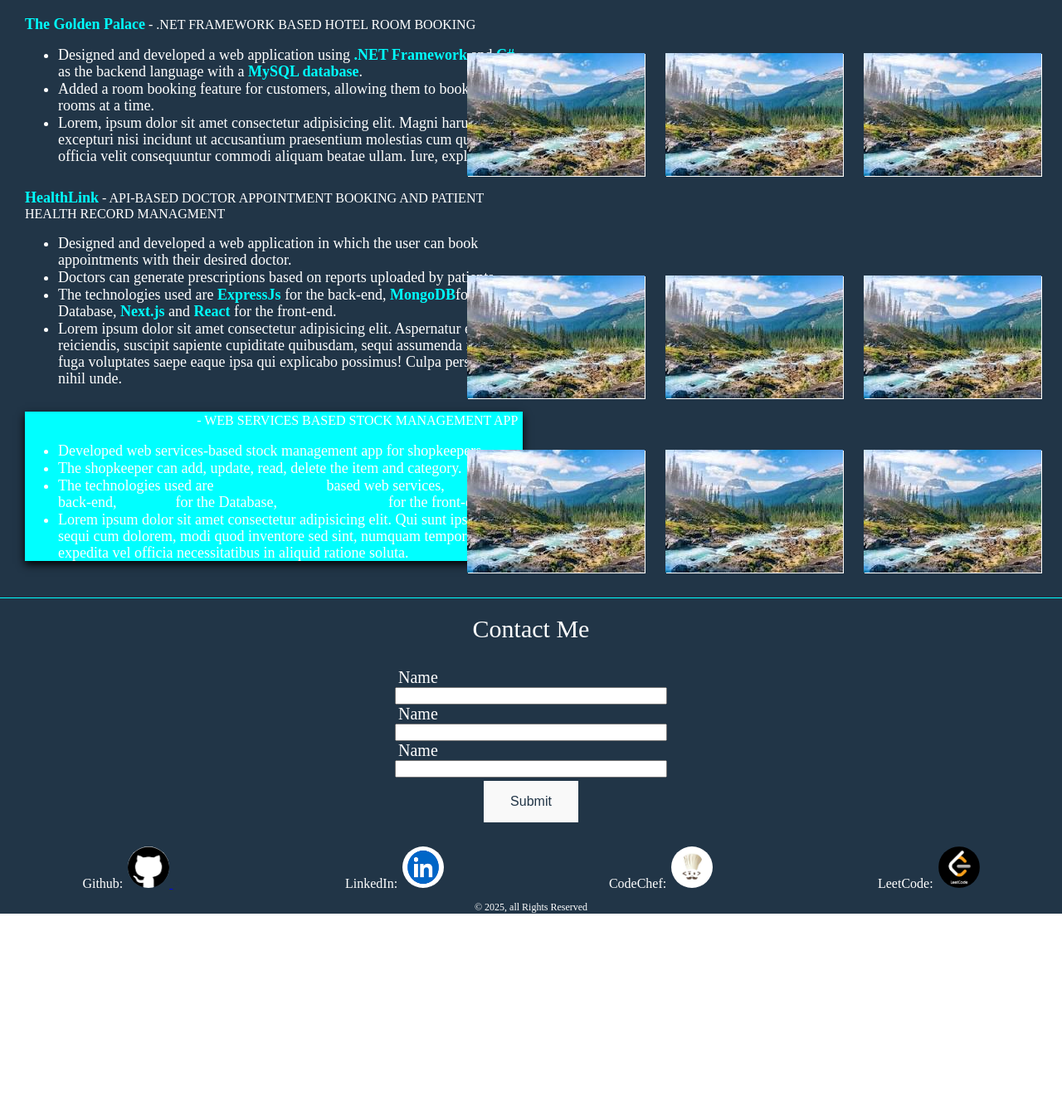
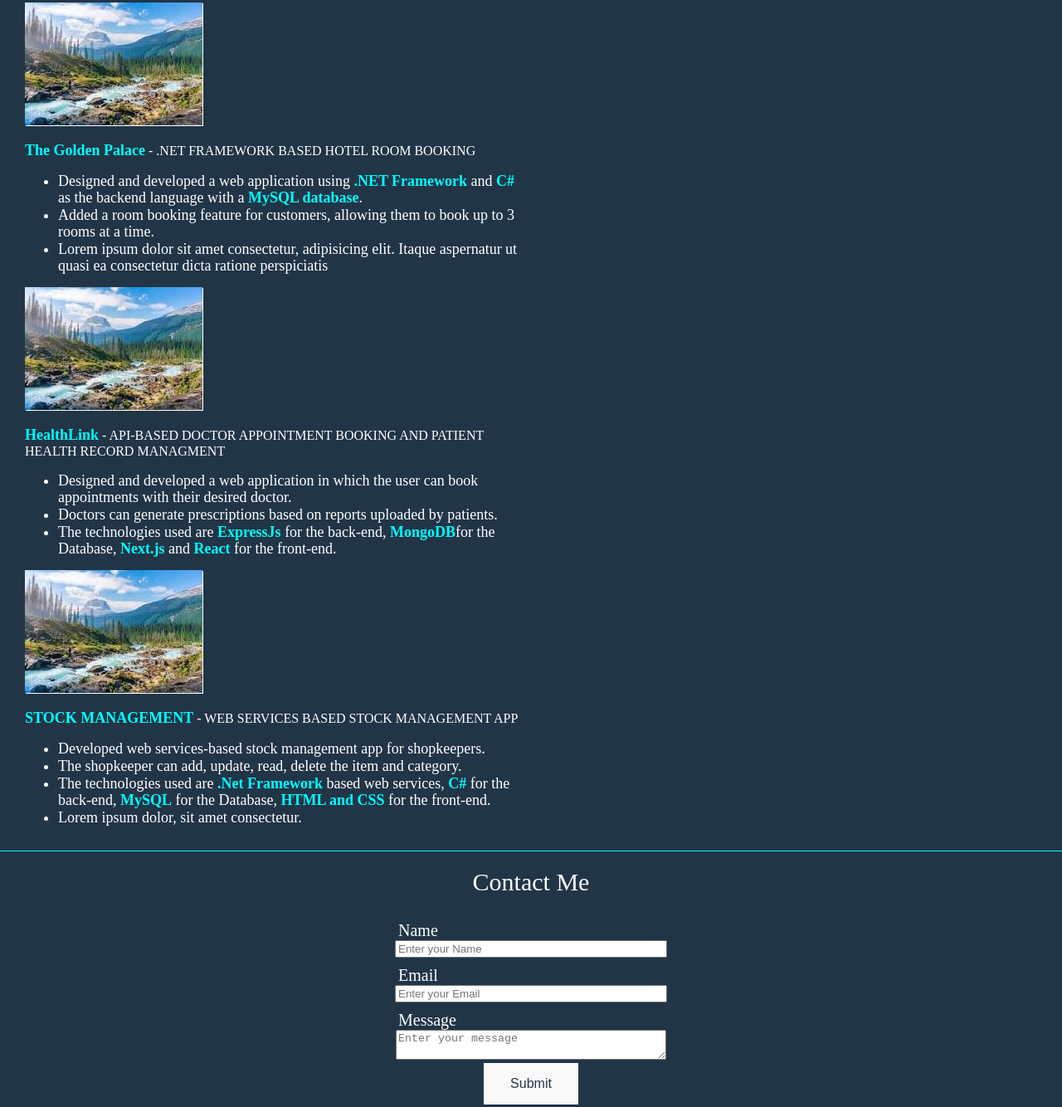
Before and after one commit to Munib78/Port, a plain HTML site: page Portfolio/index.html in a window 1280 px wide. Shown: the part 439-1773 px from the top of the page at 83% size. Before the commit the page ends 1552 px from the top, so only its background shows below. Drawn offline with Linux system fonts and the light colour scheme.

Commit message:
Update index.html

```diff
--- a/Portfolio/index.html
+++ b/Portfolio/index.html
@@ -47,13 +47,13 @@
 
 
     <div id="project_section">
+      <p id="heading"> Projects </p>
+      <br>
+      <article>
 
-      <article>
-        <p id="heading"> Projects </p>
-        <br>
 
         <section>
-
+          <img src="./logos/download.jfif" alt="project image" class="imgspace">
           <p><strong>The Golden Palace</strong> - .NET FRAMEWORK BASED HOTEL ROOM BOOKING</p>
 
           <ul>
@@ -63,23 +63,18 @@
             </li>
 
             <li>Added a room booking feature for customers, allowing them to book up to 3 rooms at a time.</li>
-            <li>Lorem, ipsum dolor sit amet consectetur adipisicing elit. Magni harum, iure excepturi nisi incidunt ut
-              accusantium praesentium molestias cum quia sint officia velit consequuntur commodi aliquam beatae ullam.
-              Iure, explicabo.</li>
+            <li>Lorem ipsum dolor sit amet consectetur, adipisicing elit. Itaque aspernatur ut quasi ea consectetur dicta ratione perspiciatis</li>
+
           </ul>
 
 
 
         </section>
 
-        <div class="proj1_img">
-          <img src="./logos/download.jfif" alt="project image" class="imgspace">
-          <img src="./logos/download.jfif" alt="project image" class="imgspace">
-          <img src="./logos/download.jfif" alt="project image" class="imgspace">
 
-        </div>
 
         <section>
+          <img src="./logos/download.jfif" alt="project image" class="imgspace">
 
           <p><strong>HealthLink</strong> - API-BASED DOCTOR APPOINTMENT BOOKING AND PATIENT HEALTH RECORD MANAGMENT</p>
 
@@ -94,25 +89,16 @@
               <strong>Next.js</strong> and <strong>React</strong> for the front-end.
             </li>
 
-            <li>
-              Lorem ipsum dolor sit amet consectetur adipisicing elit. Aspernatur earum reiciendis, suscipit sapiente
-              cupiditate quibusdam, sequi assumenda facere fuga voluptates saepe eaque ipsa qui explicabo possimus!
-              Culpa perspiciatis nihil unde.
-            </li>
-
-          </ul>
+            </ul>
 
         </section>
 
-        <div class="proj1_img">
+
+
+
+
+        <section >
           <img src="./logos/download.jfif" alt="project image" class="imgspace">
-          <img src="./logos/download.jfif" alt="project image" class="imgspace">
-          <img src="./logos/download.jfif" alt="project image" class="imgspace">
-
-        </div>
-
-        <section style="background-color: aqua; box-shadow: 0 4px 10px 0 black;">
-
           <p><strong>STOCK MANAGEMENT</strong> - WEB SERVICES BASED STOCK MANAGEMENT APP </p>
 
           <ul>
@@ -123,22 +109,18 @@
               <strong>C#</strong> for the back-end, <strong>MySQL</strong> for the Database,
               <strong>HTML and CSS</strong> for the front-end.
             </li>
+            <li>Lorem ipsum dolor, sit amet consectetur.</li>
 
-            <li>
-              Lorem ipsum dolor sit amet consectetur adipisicing elit. Qui sunt ipsam, unde sequi cum dolorem, modi quod
-              inventore sed sint, numquam tempore expedita vel officia necessitatibus in aliquid ratione soluta.
-            </li>
+
 
           </ul>
 
         </section>
 
-        <div class="proj1_img">
-          <img src="./logos/download.jfif" alt="project image" class="imgspace">
-          <img src="./logos/download.jfif" alt="project image" class="imgspace">
-          <img src="./logos/download.jfif" alt="project image" class="imgspace">
 
-        </div>
+
+
+
 
       </article>
 
@@ -151,13 +133,13 @@
 
       <form action="">
         <label for="name"> Name</label>
-        <input type="text" name="name" id="name1">
+        <input type="text" name="name" id="name1" required placeholder="Enter your Name">
 
-        <label for="name"> Name</label>
-        <input type="text" name="name" id="name1">
+        <label for="name" style="padding-top: 10px;"> Email</label>
+        <input type="email" name="email" id="name2" required placeholder="Enter your Email">
 
-        <label for="name"> Name</label>
-        <input type="text" name="name" id="name1">
+        <label for="name" style="padding-top: 10px;"> Message</label>
+        <textarea type="text" name="message" id="name3" required placeholder="Enter your message" style="width: 25%;"></textarea>
 
         <button type="submit" class="button button1"> Submit</button>
       </form>
@@ -168,39 +150,12 @@
 
   </main>
 
-  <!-- <form action="">
-      <div><label for="fName" style="margin-right: 23%; width: 50px; margin-top: 15%;">First Name: </label>
-      </div>
-
-      <sapn>
-        <label for="lName" style="padding-bottom: 10px; margin-top: -2%; margin-left: 9%;">Last Name: </label> <br>
-        </span>
-
-        <input type="text" name="fName" id="fName" placeholder="Write your Name" required style="width: 13%; padding: 12px 20px; box-sizing: border-box;
-      margin-left: 1%;
-      border: 1px solid #555;">
-
-
-        <input type="text" name="lName" id="lName" placeholder="Write your Name" required style="margin-left: 60px; width: 13%; padding: 12px 20px; box-sizing: border-box;
-      border: 1px solid #555;"> <br><br>
-
-        <label for="Email" style="margin-right: 22%;">Email Address: </label> <br>
-        <input type="email" name="Email" id="Email" placeholder="Write your email address here" required size="22"
-          style="width: 29.5%; padding: 12px 20px; box-sizing: border-box;
-       margin-left: 1%; border: 1px solid #555;"> <br> <br>
-
-        <label for="Message" style="margin-right: 25%;">Message: </label> <br>
-        <textarea name="Message" id="Message" placeholder="Enter your Messgae" style="margin-top: 10px; margin-left: 1%;width: 29.5%; padding: 12px 20px; box-sizing: border-box;
-      border: 1px solid #555; height: auto;"></textarea> <br> <br>
-
-
-    </form> -->
 
   <footer>
     <div id="footerimgline">
       <div>
         <span style="padding-bottom: 10px;">Github: </span><a href="https://github.com/Munib78"> <img src="./logos/Github.png" alt="Github img"
-            style="height: 50px; width: 50px; border-radius: 50%; "> </a>>
+            style="height: 50px; width: 50px; border-radius: 50%; "> </a>
       </div>
       <div><span>LinkedIn: </span> <a href="https://www.linkedin.com/in/munib-bakrawala-b13555228/"> <img
             src="./logos/linkedIn.png" alt="LinkedIn image" style="height: 50px; width: 50px; border-radius: 50%; ">
@@ -220,3 +175,35 @@
 </body>
 
 </html>
+
+
+
+
+
+    <!-- <form action="">
+        <div><label for="fName" style="margin-right: 23%; width: 50px; margin-top: 15%;">First Name: </label>
+        </div>
+
+        <sapn>
+          <label for="lName" style="padding-bottom: 10px; margin-top: -2%; margin-left: 9%;">Last Name: </label> <br>
+          </span>
+
+          <input type="text" name="fName" id="fName" placeholder="Write your Name" required style="width: 13%; padding: 12px 20px; box-sizing: border-box;
+        margin-left: 1%;
+        border: 1px solid #555;">
+
+
+          <input type="text" name="lName" id="lName" placeholder="Write your Name" required style="margin-left: 60px; width: 13%; padding: 12px 20px; box-sizing: border-box;
+        border: 1px solid #555;"> <br><br>
+
+          <label for="Email" style="margin-right: 22%;">Email Address: </label> <br>
+          <input type="email" name="Email" id="Email" placeholder="Write your email address here" required size="22"
+            style="width: 29.5%; padding: 12px 20px; box-sizing: border-box;
+         margin-left: 1%; border: 1px solid #555;"> <br> <br>
+
+          <label for="Message" style="margin-right: 25%;">Message: </label> <br>
+          <textarea name="Message" id="Message" placeholder="Enter your Messgae" style="margin-top: 10px; margin-left: 1%;width: 29.5%; padding: 12px 20px; box-sizing: border-box;
+        border: 1px solid #555; height: auto;"></textarea> <br> <br>
+
+
+      </form> -->
```
